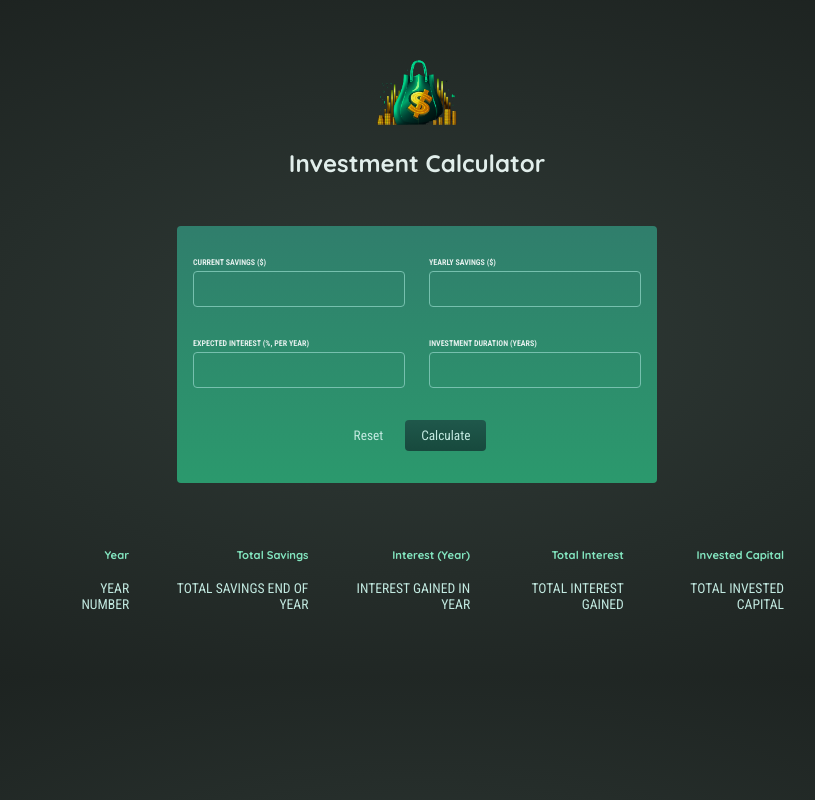
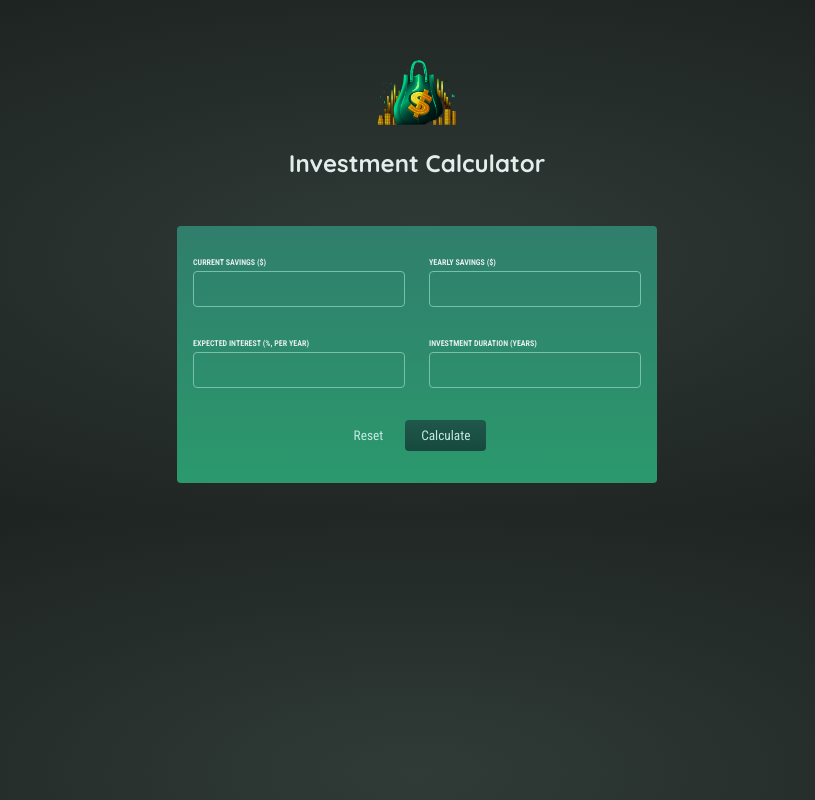
Before and after one commit to NorieM/investment-calculator, a React (Create React App) app: page / in a window 1280 px wide. Shown: the whole page, without its empty margins (223-1038 px from the left). Built offline with nearby package versions, Linux system fonts and the light colour scheme.

Commit message:
Setup state and passed to result list

```diff
--- a/src/App.js
+++ b/src/App.js
@@ -1,11 +1,10 @@
-import { useState } from 'react';
-import logo from './assets/investment-calculator-logo.png';
-import FinanceForm from './components/FinanceForm/FinanceForm';
-import ResultTable from './components/ResultTable/ResultTable';
+import { useState } from "react";
+import logo from "./assets/investment-calculator-logo.png";
+import FinanceForm from "./components/FinanceForm/FinanceForm";
+import ResultTable from "./components/ResultTable/ResultTable";
 
 function App() {
-
-  const [userInput, setUserInput] = useState({});
+  const [data, setData] = useState([]);
 
   const calculateHandler = (userInput) => {
     // Should be triggered when form is submitted
@@ -13,10 +12,10 @@ function App() {
     console.log("Handle Calculate");
     const yearlyData = []; // per-year results
 
-    let currentSavings = +userInput['current-savings']; // feel free to change the shape of this input object!
-    const yearlyContribution = +userInput['yearly-contribution']; // as mentioned: feel free to change the shape...
-    const expectedReturn = +userInput['expected-return'] / 100;
-    const duration = +userInput['duration'];
+    let currentSavings = +userInput["current-savings"]; // feel free to change the shape of this input object!
+    const yearlyContribution = +userInput["yearly-contribution"]; // as mentioned: feel free to change the shape...
+    const expectedReturn = +userInput["expected-return"] / 100;
+    const duration = +userInput["duration"];
 
     // The below code calculates yearly results (total savings, interest etc)
     for (let i = 0; i < duration; i++) {
@@ -32,6 +31,7 @@ function App() {
     }
 
     // do something with yearlyData ...
+    setData(yearlyData);
   };
 
   return (
@@ -41,16 +41,12 @@ function App() {
         <h1>Investment Calculator</h1>
       </header>
 
-      <FinanceForm calculateHandler={calculateHandler}>
-
-      </FinanceForm>
+      <FinanceForm calculateHandler={calculateHandler}></FinanceForm>
 
       {/* Todo: Show below table conditionally (only once result data is available) */}
       {/* Show fallback text if no data is available */}
 
-      <ResultTable>
-
-      </ResultTable>
+      {data.length !== 0 && <ResultTable data={data}></ResultTable>}
     </div>
   );
 }
--- a/src/components/ResultTable/ResultTable.js
+++ b/src/components/ResultTable/ResultTable.js
@@ -1,7 +1,8 @@
 import React from 'react'
 import './ResultTable.css'
 
-const ResultTable = () => {
+const ResultTable = (props) => {
+  console.log(props.data);
   return (
     <table className="result">
     <thead>
```
